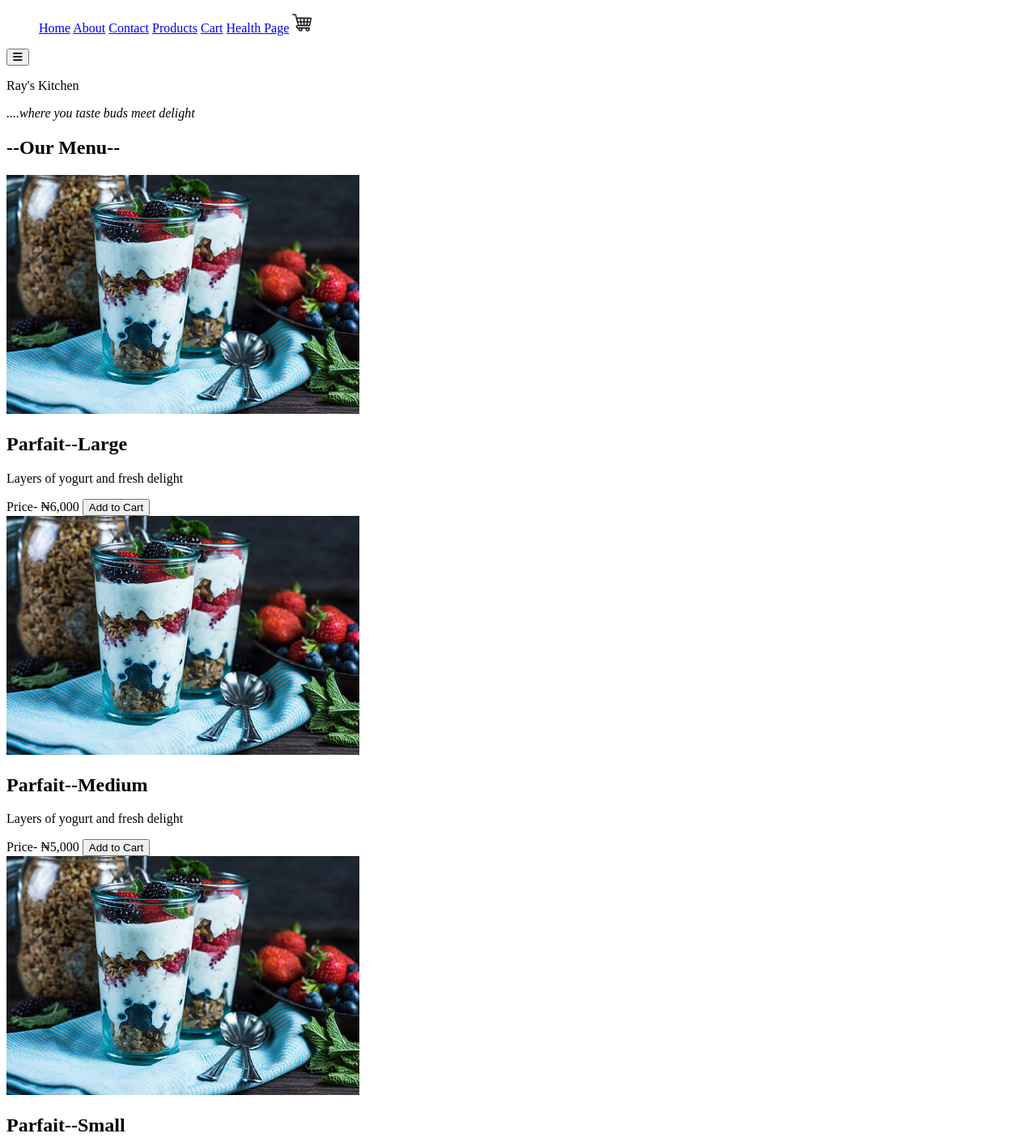
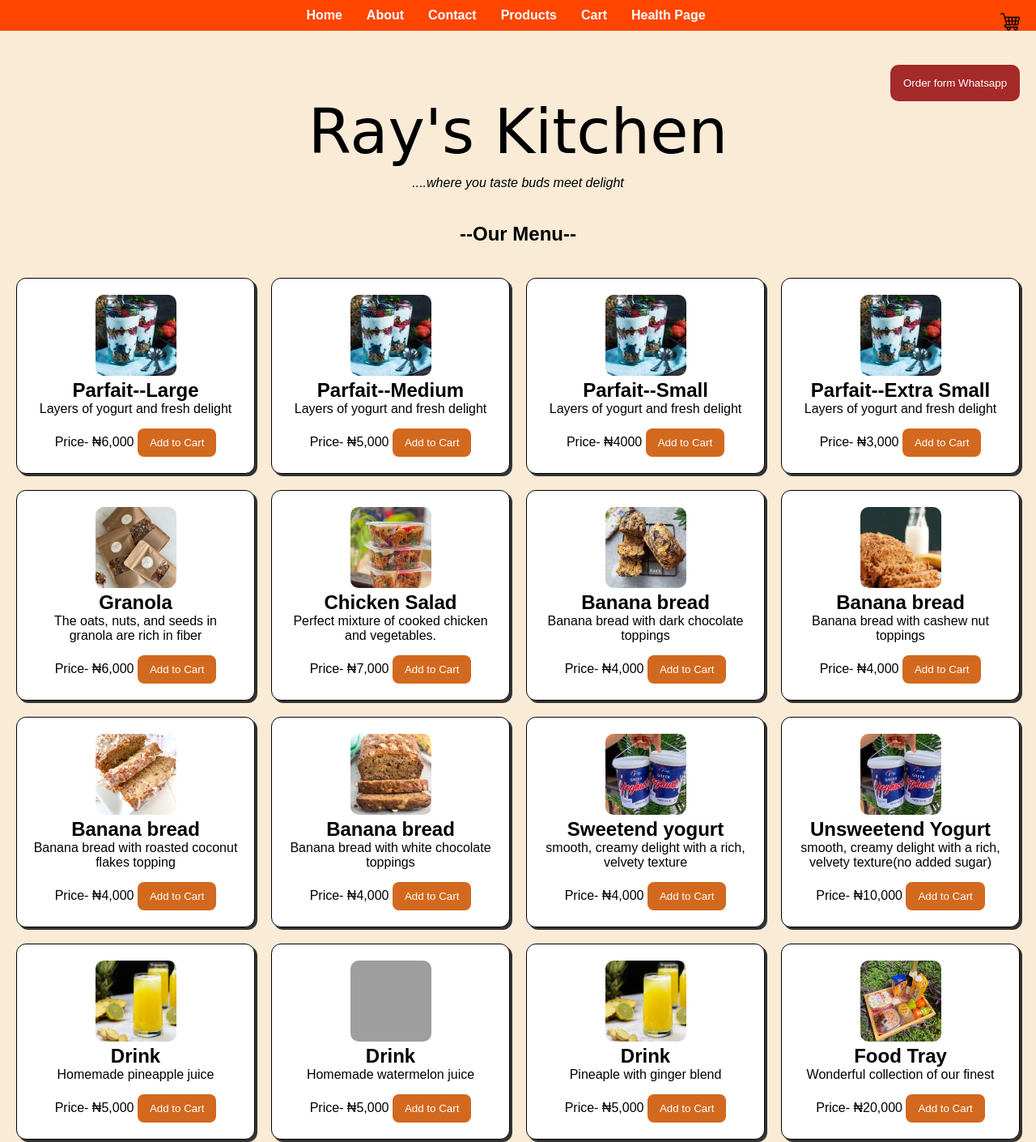
Before and after one commit to Rita-Umezi/Business_website, a plain HTML site: page Index.html in a window 1280 px wide. Shown: the top 1410 px of the page at 81% size. Drawn offline with Linux system fonts and the light colour scheme; grey boxes are pictures that could not be loaded.

Commit message:
madde changes to the files mentioned below

```diff
--- a/Index.html
+++ b/Index.html
@@ -5,18 +5,18 @@
     <meta name="viewport" content="width=device-width, initial-scale=1.0">
     <title>Ray's Kitchen</title>
      <link rel="icon" href="favicon-32x32.png"><!--change the href to parfait or something-->
-    <link rel="stylesheet" href="home.css">
+    <link rel="stylesheet" href="product.css">
     <script src="https://kit.fontawesome.com/25c990c666.js" crossorigin="anonymous"></script>
 </head>
 <body>
     <nav class="navbar">
 
         <ul class="navhome">
-        <a href="Home.html">Home</a>
+        <a href="index.html">Home</a>
             <a href="#aboutus">About</a>
             <a href="#contact">Contact</a>
             <a href="#option">Products</a>
-            <a href="Cart.html">Cart</a>
+            <a href="cart.html">Cart</a>
             <a href="Health page.html">Health Page</a>
             <a href="cart.html" >
             <img class="picture" src="shopping-cart.png" alt="Shopping Cart" style="height:24px;"></a>
--- a/product.css
+++ b/product.css
@@ -1,103 +1,103 @@
-*{
+/* Reset */
+* {
   margin: 0;
   padding: 0;
   box-sizing: border-box;
+    font-family: Arial, sans-serif;
+
 }
 
-.navhome{
+/* Navbar */
+.navbar {
+  background-color: orangered;
+  padding: 10px 20px;
+}
+body{
+background-color: antiquewhite;
+}
+.navhome {
   display: flex;
   justify-content: center;
-    gap: 30px;
+  flex-wrap: wrap;   /* so links wrap on small screens */
+  gap: 20px;
+  list-style: none;
 }
 
-.navbar{
-    gap:60px;
-    position: relative;
+.navhome a {
+  text-decoration: none;
+  color: white;
+  font-weight: bold;
 }
 
-
-.picture{
+.picture {
   position: absolute;
   top: 15px;
   right: 20px;
+  height: 24px;
 }
 
-
-nav{
-    background-color: orangered;
-    height: 70px;
+/* Welcome section */
+.welcome {
+  text-align: center;
+  margin: 80px 10px 0;
+  font-family: "Brush Script MT", cursive;
+  font-size: clamp(2.5rem, 6vw, 100px); /* resizes with screen */
 }
 
-a{
-    text-decoration: none;
-    color: white;
-    margin-top: 20px;
+#para {
+  text-align: center;
+  font-size: 1rem;
+  margin: 10px 0 20px;
 }
 
-
-
-.welcome{
+#para2 {
   text-align: center;
-    margin-top: 100px;
-    margin-bottom: 0;
-    font-family: "Brush Script MT", cursive;
-    font-size: 100px;
+  margin: 40px 0 20px;
 }
 
-body{
-    background-color: antiquewhite;
+/* Product grid */
+.products-container {
+  display: grid;
+  grid-template-columns: repeat(auto-fit, minmax(250px, 1fr)); /* flexible columns */
+  gap: 20px;
+  padding: 20px;
+  justify-content: center;
 }
 
-#para{
+.product {
+  border: 1px solid black;
+  border-radius: 12px;
+  box-shadow: 3px 3px hsl(0, 0%, 20%);
+  padding: 20px;
   text-align: center;
-   font-size: small;
-   margin-bottom: 20px;
+  background: white;
 }
 
-.product{
-    border: 1px solid black;
-    border-radius: 12px;
-    max-width: fit-content;
-    width: 25%;
-    height: 310px;
-    box-shadow: 5px 5px hsl(0, 0%, 20%);
-    display: inline-block;
-    margin: 50px;
-    padding: 50px;
-
-}
-footer{
-    text-align: center;
-    padding: 5px;
-    background: #222;
-    color: white;
-    font-size: small;
-    margin-top: 50px;
+/* Product images */
+.product img {
+  width: 100px;
+  height: 100px;
+  border-radius: 10px;
+  object-fit: cover;
 }
 
-#para2{
-    text-align: center;
-    margin-top: 50px;
-}
-.about {
-    text-align: center;
+/* Buttons */
+.add {
+  border: none;
+  color: white;
+  background-color: chocolate;
+  border-radius: 8px;
+  padding: 10px 15px;
+  margin-top: 15px;
+  cursor: pointer;
 }
 
-#aboutus{
-    margin-top: 30px;
-    text-align: center;
+.add:hover {
+  background-color: #b35a00;
 }
 
-#about_para{
-    text-align: center;
-    margin-top: 50px;
-}
-
-html{
-    scroll-behavior: smooth;
-}
-
-#backToTop{
+/* Back to top button */
+#backToTop {
   position: fixed;
   bottom: 20px;
   right: 20px;
@@ -107,107 +107,136 @@ html{
   border: none;
   border-radius: 7px;
   cursor: pointer;
-    display: none;/*hides at first*/
+  display: none;
 }
 
-#backToTop:hover{
+#backToTop:hover {
   background-color: #555;
 }
 
-.under{
+/* Sections */
+.under,
+.about {
   text-align: center;
-    margin-top: 40px;
+  margin: 30px 20px;
 }
 
-#mail{
-    color:black;
-}
-
-#contact{
-    margin-left: 20px;
-    margin-top: 40px;
+#contact {
+  margin: 30px 20px;
   padding: 20px;
 }
 
-#contactus{
-    margin-bottom: 20px;
-}
-
-#btn{
+#btn {
   border: none;
   color: white;
   background-color: brown;
   border-radius: 10px;
-    width: 150px;
-    height: 40px;
+  width: 160px;
+  height: 45px;
   position: fixed;
   top: 80px;
-    right: 40px;
+  right: 20px;
 }
 
-.add{
+/* Footer */
+footer {
+  text-align: center;
+  padding: 10px;
+  background: #222;
+  color: white;
+  font-size: 0.8rem;
+  margin-top: 50px;
+}
+
+/* Media Queries */
+@media (max-width: 768px) {
+  .welcome {
+    font-size: 2.5rem;
+    margin-top: 50px;
+  }
+
+  #btn {
+    position: static;
+    display: block;
+    margin: 20px auto;
+  }
+
+  .picture {
+    position: static;
+    display: block;
+    margin: 10px auto 0;
+  }
+}
+
+@media (max-width: 480px) {
+  .navhome {
+    flex-direction: column;
+    align-items: center;
+    gap: 10px;
+  }
+
+  .product {
+    padding: 15px;
+  }
+
+  .product img {
+    width: 80px;
+    height: 80px;
+  }
+
+  .add {
+    width: 100%;
+  }
+}
+
+/* Hide hamburger on large screens */
+.hamburger {
+  display: none;
+  font-size: 28px;
+  background: none;
   border: none;
   color: black;
-    background-color: chocolate;
-    border-radius: 10px;
-    max-width: fit-content;
-    height: 40px;
-    margin-top: 60px;
+  cursor: pointer;
+  position: absolute;
+  top: 20px;
+  left: 20px;
 }
 
-.banana{
-    width: 89px;
-    height: 89px;
-    border-radius: 10px;
+/* Mobile menu hidden by default */
+.navhome {
+  display: flex;
+  justify-content: center;
+  gap: 30px;
 }
 
-.parfait{
-    width: 89px;
-    height: 89px;
-    border-radius: 10px;
+@media (max-width: 768px) {
+  .hamburger {
+    display: block;
   }
 
-.drink{
-     width: 89px;
-    height: 89px;
-    border-radius: 10px;
+  .navhome {
+    display: none;  /* hide links on small screen */
+    flex-direction: column;
+    background-color: orangered;
+    position: absolute;
+    top: 70px;
+    left: 0;
+    width: 100%;
+    padding: 20px 0;
+    text-align: center;
   }
 
-.unsweet{
-     width: 89px;
-    height: 89px;
-    border-radius: 10px;
+  .navhome.show {
+    display: flex;  /* show when active */
+  }
 }
 
-.sweet{
-     width: 89px;
-    height: 89px;
-    border-radius: 10px;
+.other{
+  text-align: center;
+  margin: 30px 20px;
+  align-items: center;
 }
 
-.Salad{
-     width: 89px;
-    height: 89px;
-    border-radius: 10px;
+html{
+  scroll-behavior: smooth;
 }
-
-.granola{
-    width: 89px;
-    height: 89px;
-    border-radius: 10px;
-}
-
-.food{
-     width: 89px;
-    height: 89px;
-    border-radius: 10px;
-}
-.diffuser{
-     width: 89px;
-    height: 89px;
-    border-radius: 10px;
-}
-
-p{
-    font-family: Georgia, 'Times New Roman', Times, serif;
-}
```
Also changed, not shown: Health page.html (+1 -1 lines), cart.html (+1 -1 lines). Lines whose indentation alone changed are shown as unchanged.
